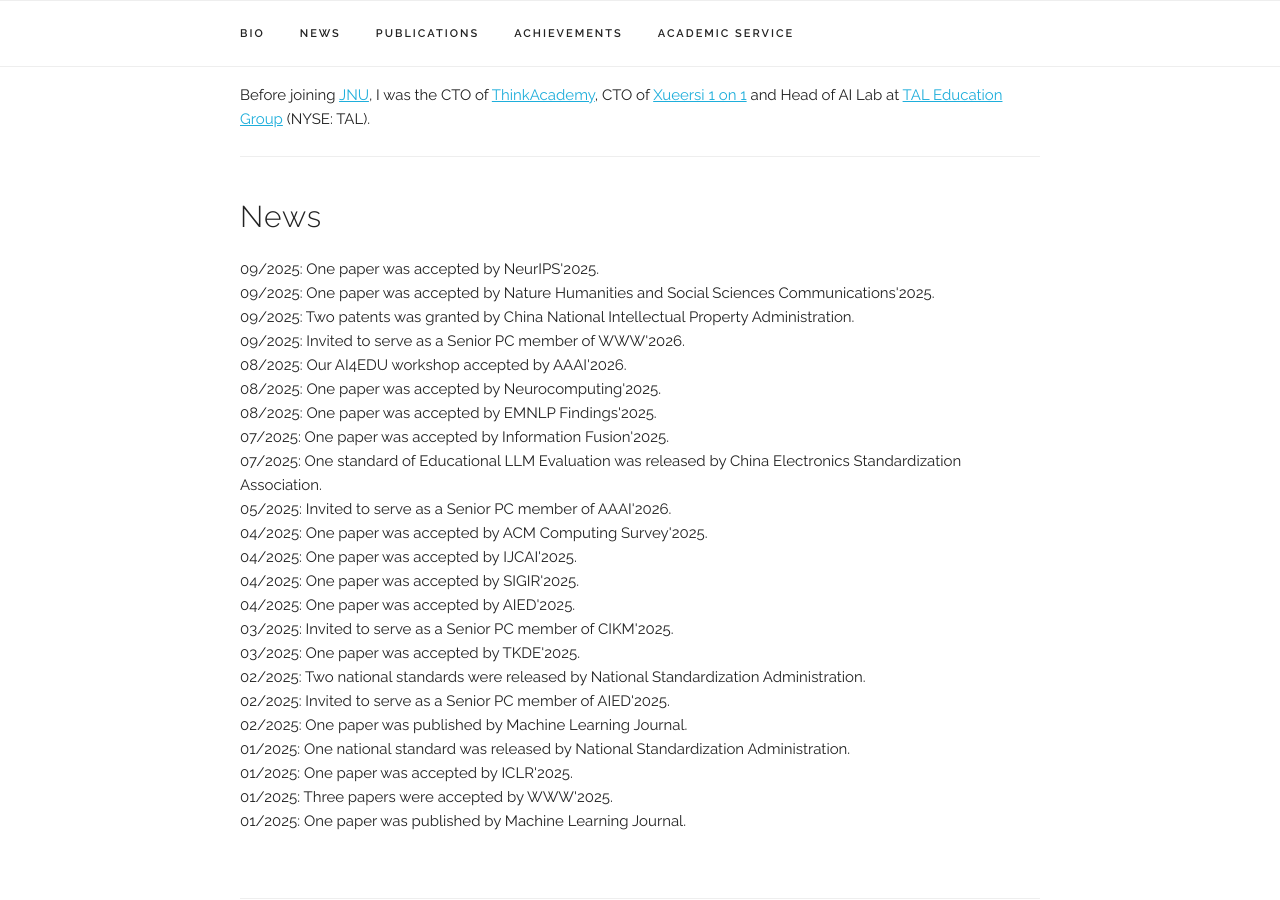
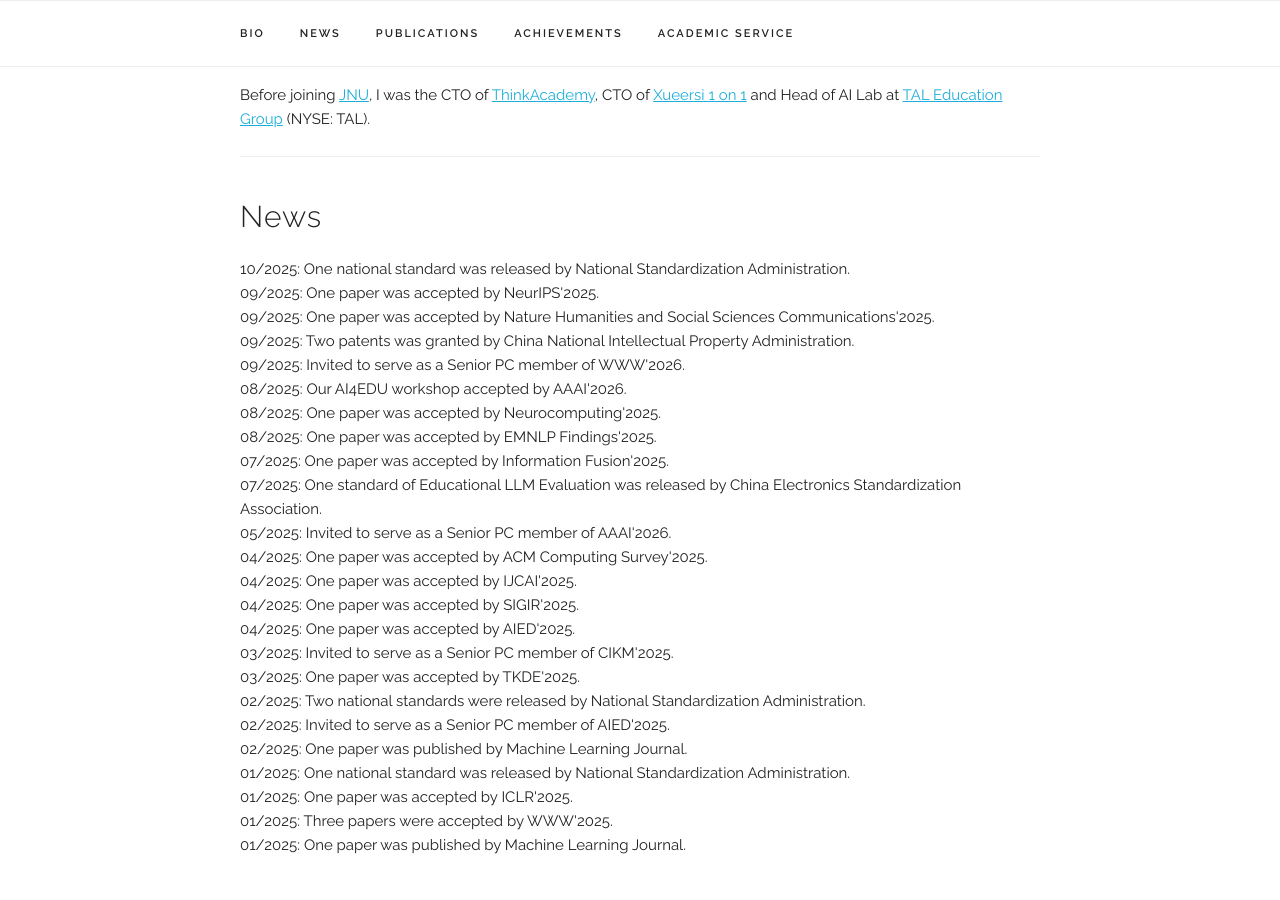
Before and after one commit to zitaoliu/zitaoliu.github.io, a Jekyll site: the page built from index.html, in a window 1280 px wide and 900 px high, scrolled down 552 px. Built offline with Jekyll 4.4.1, drawn with Linux system fonts in a browser that asks for light colours; some web fonts are replaced.

Commit message:
add standard

```diff
--- a/_data/news.yaml
+++ b/_data/news.yaml
@@ -1,4 +1,7 @@
 news:
+
+  - title: "One national standard was released by National Standardization Administration."
+    date: "10/2025"
 
   - title: "One paper was accepted by NeurIPS'2025."
     date: "09/2025"
```
